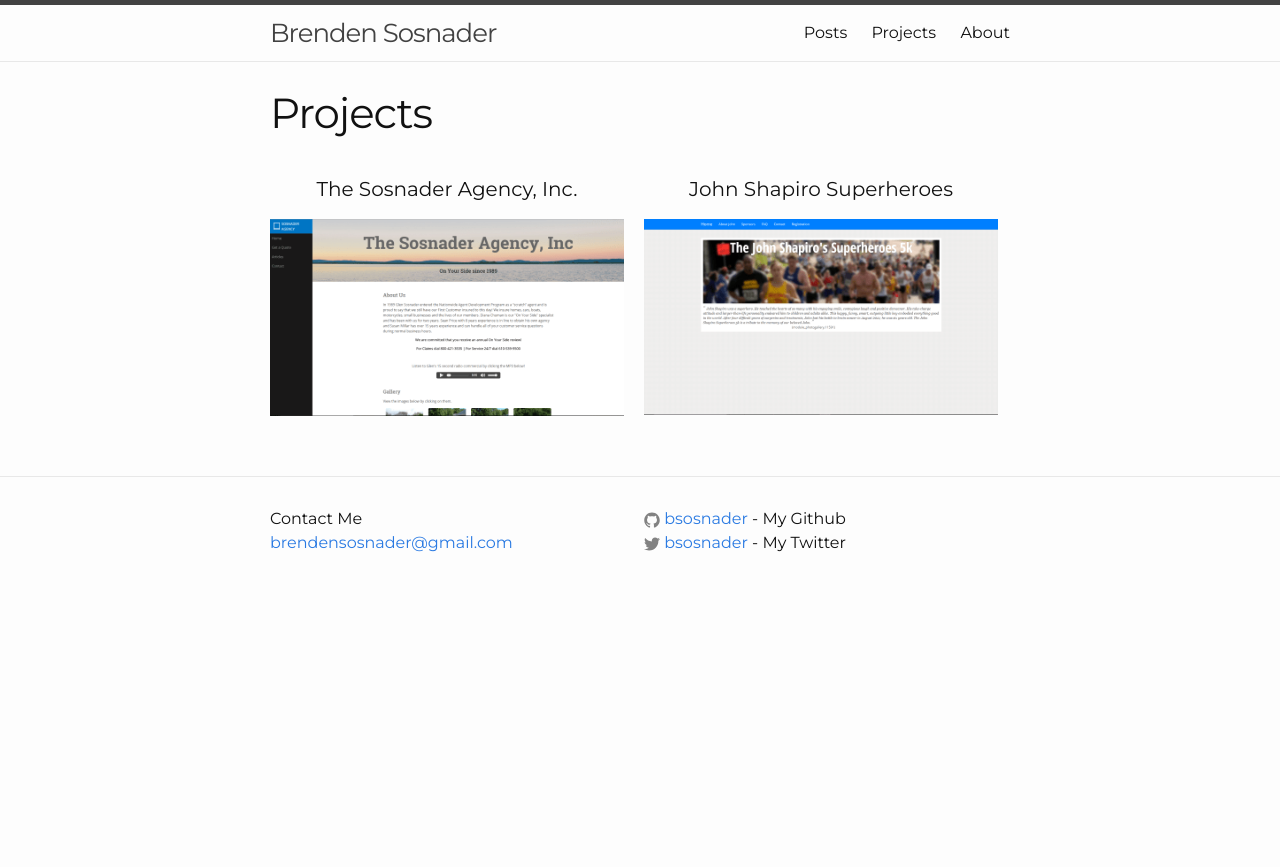
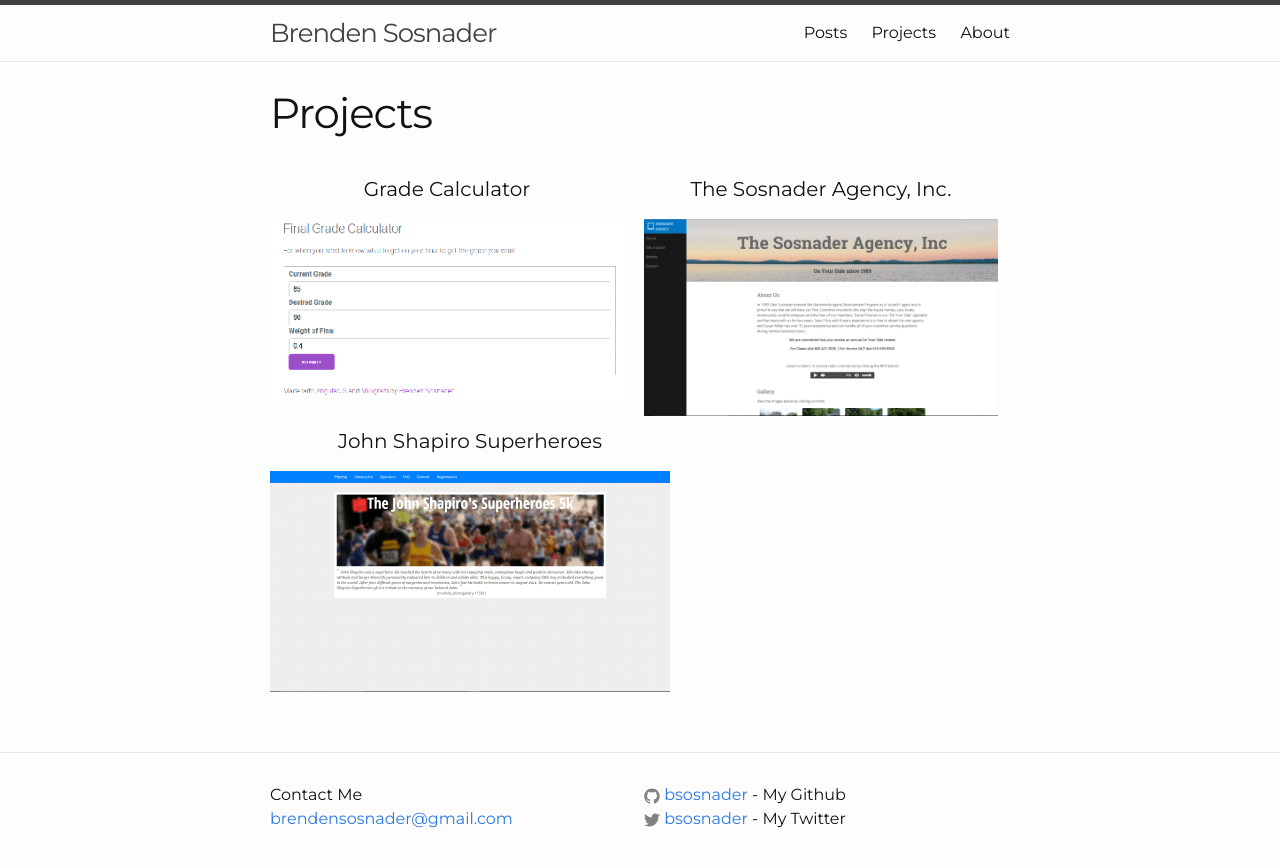
Before and after one commit to bsosnader/sosnader.tk.source, a Jekyll site: the page built from projects.html, in a window 1280 px wide. Shown: the top 867 px of the page. Built offline with Jekyll 4.4.1, drawn with Linux system fonts in a browser that asks for light colours.

Commit message:
updated projects page

```diff
--- a/projects.html
+++ b/projects.html
@@ -6,10 +6,14 @@
 ---
   <div class="grid">
     <div class="col-1-2">
+      <h4 class="center"><a href="http://bsosnader.github.io/grade-calc">Grade Calculator</a></h4>
+      <a href="http://bsosnader.github.io/grade-calc"><img src="/img/grade-min.png" alt="project thumbnail" /></a>
+    </div>
+    <div class="col-1-2">
       <h4 class="center"><a href="/projects/agency/">The Sosnader Agency, Inc.</a></h4>
       <a href="/projects/agency/"><img src="/img/agency1-th-min.png" alt="project thumbnail" /></a>
     </div>
-    <div class="col-1-2">
+    <div class="col-2-1">
       <h4 class="center"><a href="/projects/shapiro/">John Shapiro Superheroes</a></h4>
       <a href="/projects/shapiro/"><img src="/img/shapiro3-th-min.png" alt="project thumbnail" /></a>
     </div>
```
